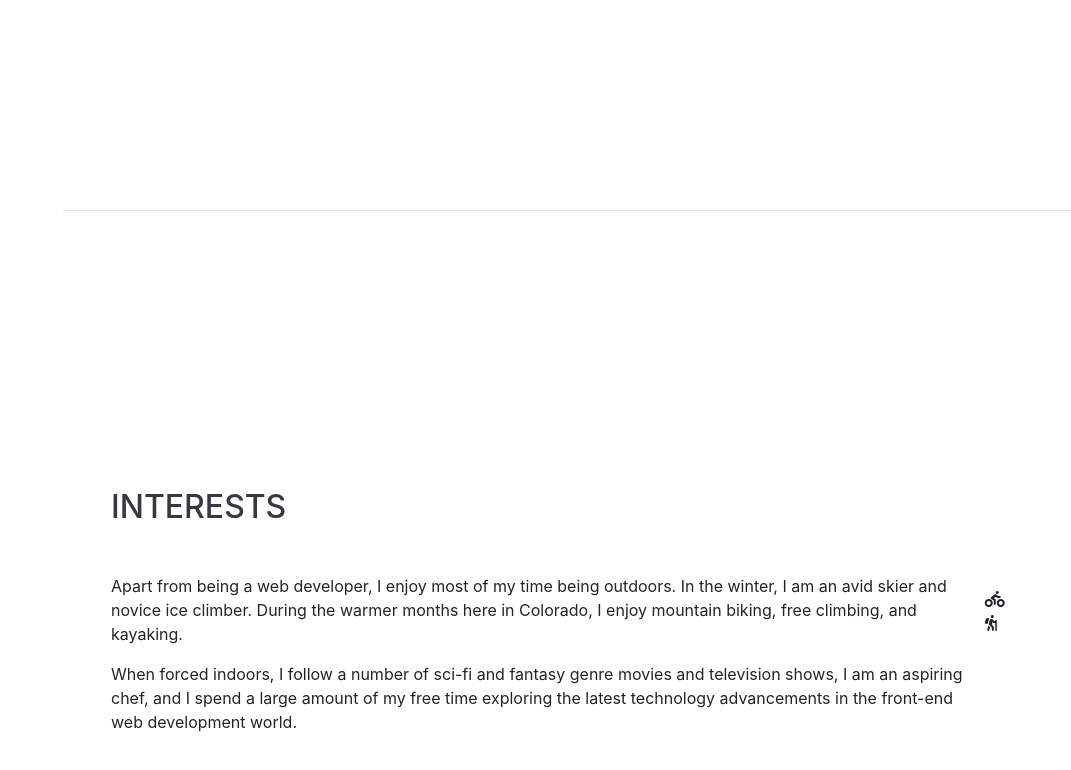
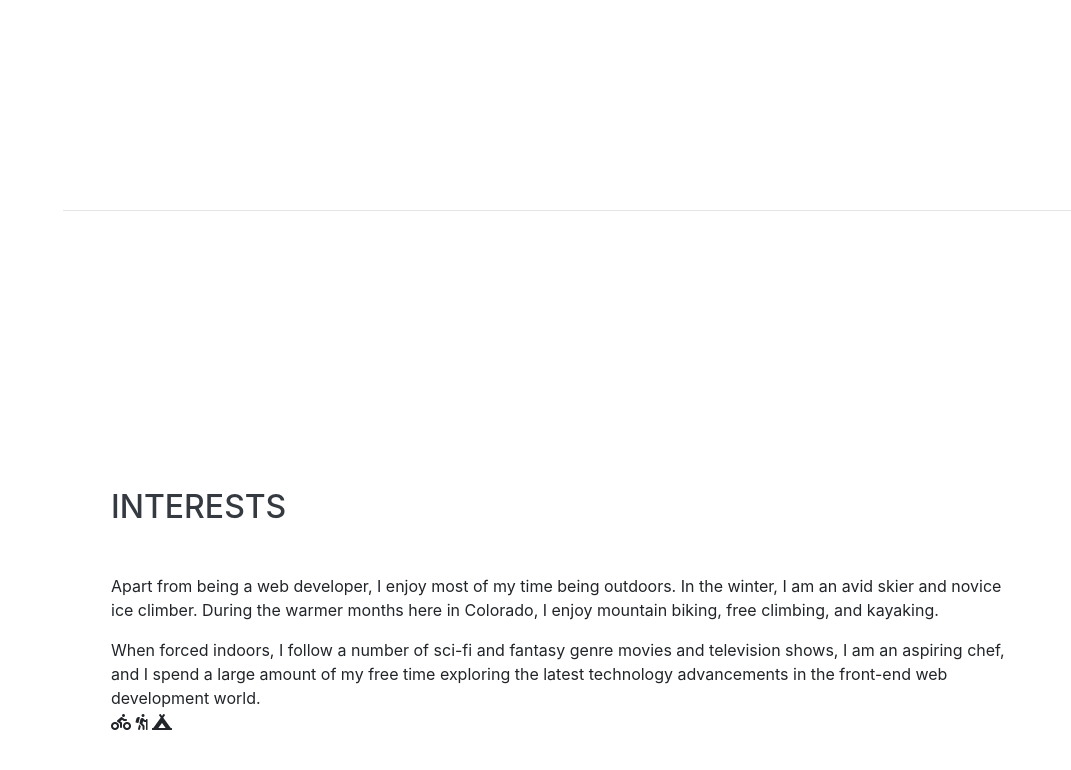
Before and after one commit to OGC-fever/resume, a website with bundled scripts: page index.html in a window 1280 px wide. Shown: the part 1391-2161 px from the top of the page, without its empty margins (209-1280 px from the left). Built offline with nearby package versions, Linux system fonts and the light colour scheme; a web font is replaced by a local one.

Commit message:
Update index.html

```diff
--- a/index.html
+++ b/index.html
@@ -192,32 +192,6 @@
           <li class="list-inline-item">
             <i class="fab fa-python"></i>
           </li>
-<!--
-          <li class="list-inline-item">
-            <i class="fab fa-react"></i>
-          </li>
-          <li class="list-inline-item">
-            <i class="fab fa-node-js"></i>
-          </li>
-          <li class="list-inline-item">
-            <i class="fab fa-sass"></i>
-          </li>
-          <li class="list-inline-item">
-            <i class="fab fa-less"></i>
-          </li>
-          <li class="list-inline-item">
-            <i class="fab fa-wordpress"></i>
-          </li>
-          <li class="list-inline-item">
-            <i class="fab fa-gulp"></i>
-          </li>
-          <li class="list-inline-item">
-            <i class="fab fa-grunt"></i>
-          </li>
-          <li class="list-inline-item">
-            <i class="fab fa-npm"></i>
-          </li>
--->
         </ul>
 
         <div class="subheading mb-3">Workflow</div>
@@ -245,15 +219,14 @@
         <h2 class="mb-5">Interests</h2>
         <p>Apart from being a web developer, I enjoy most of my time being outdoors. In the winter, I am an avid skier and novice ice climber. During the warmer months here in Colorado, I enjoy mountain biking, free climbing, and kayaking.</p>
         <p class="mb-0">When forced indoors, I follow a number of sci-fi and fantasy genre movies and television shows, I am an aspiring chef, and I spend a large amount of my free time exploring the latest technology advancements in the front-end web development world.</p>
+
+        <div class="social-icons">
+          <i class="fas fa-biking"></i>
+          <i class="fas fa-hiking"></i>
+          <i class="fas fa-campground"></i>
+        </div>
+
       </div>
-
-      <div class="social-icons">
-        <li class="list-inline-item">
-          <i class="fas fa-biking"></i>
-        <li class="list-inline-item">
-          <i class="fas fa-hiking"></i>
-      </div>
-
     </section>
 
     <hr class="m-0">
```
